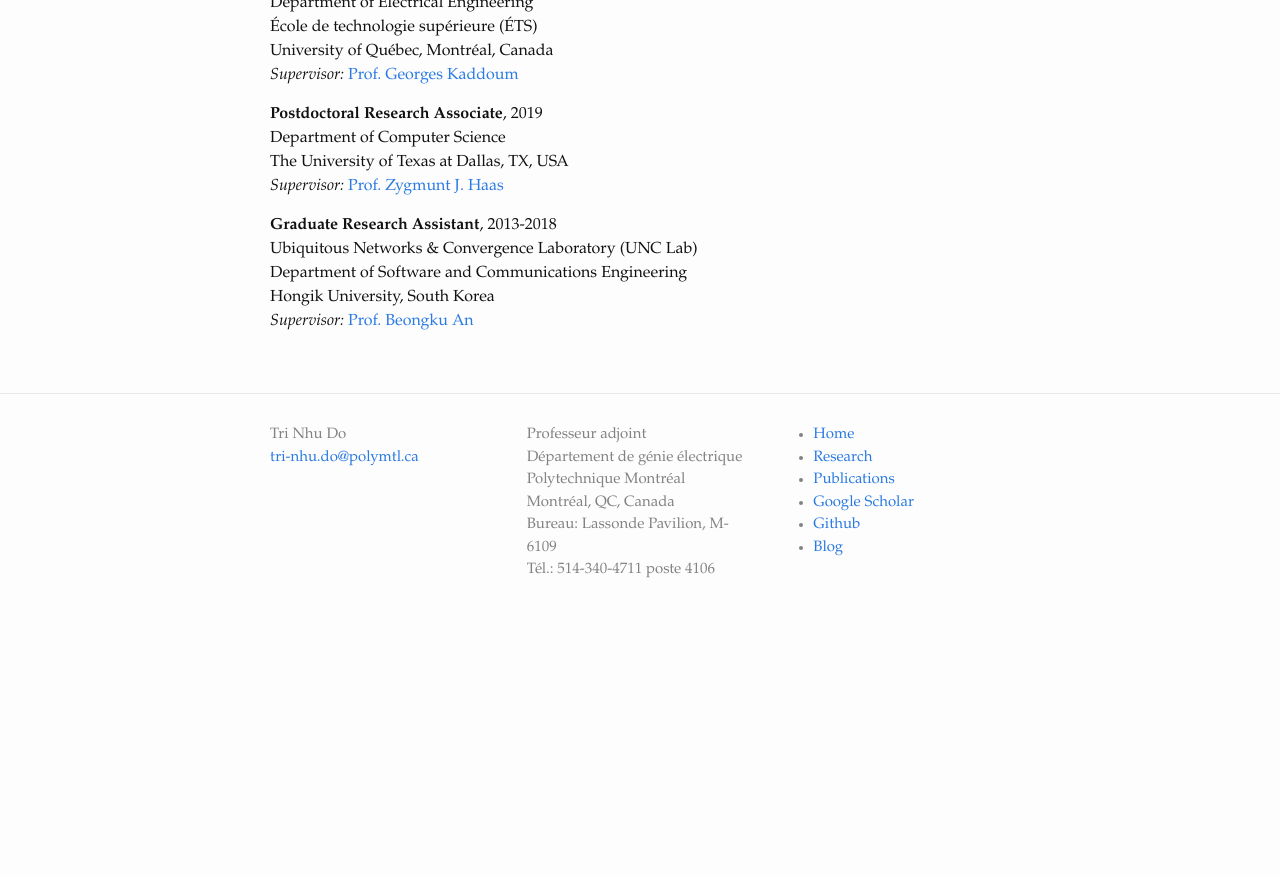
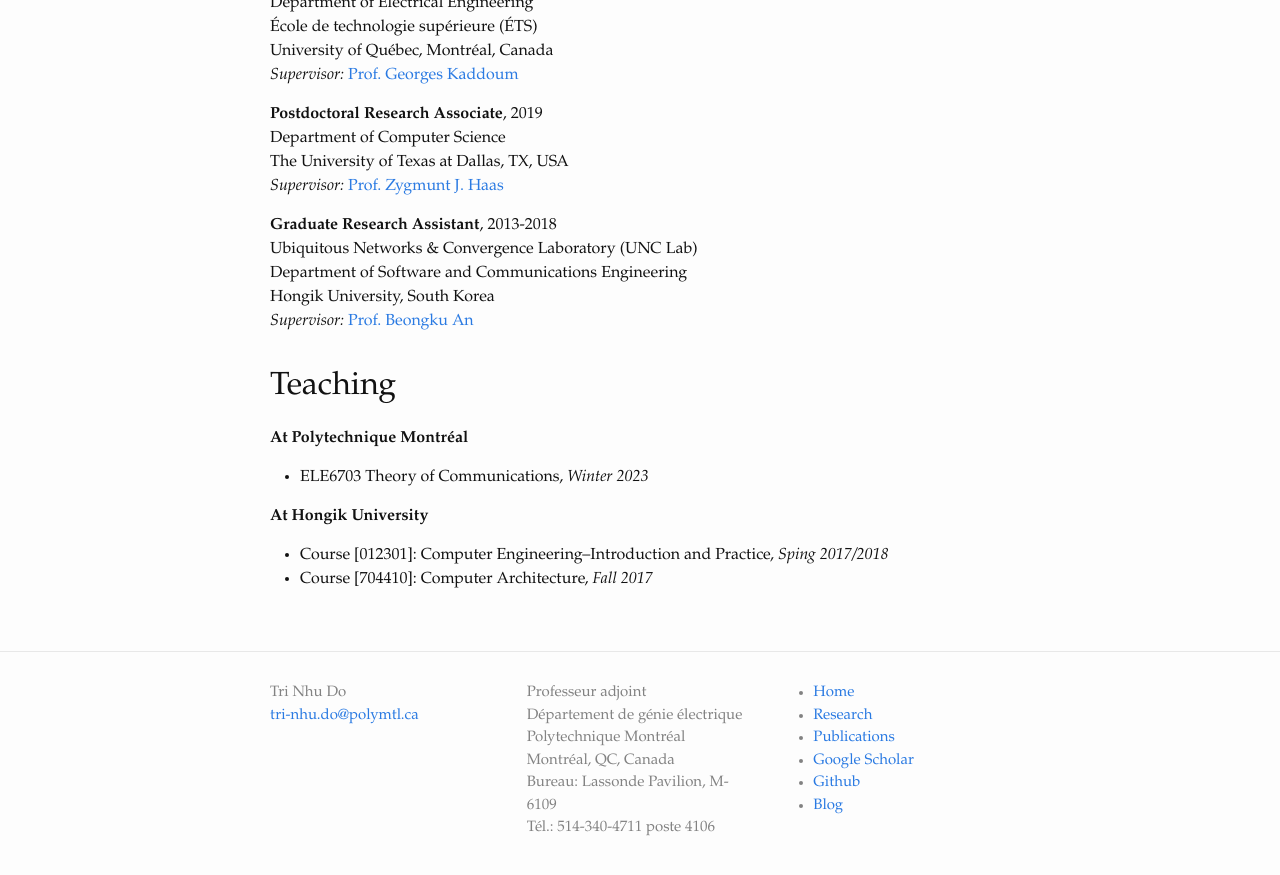
Before and after one commit to trinhudo/trinhudo.github.io, a Jekyll site: the page built from about.md, in a window 1280 px wide and 900 px high, scrolled down 910 px. Shown: the top 875 px of the window. Built offline with Jekyll 4.4.1, drawn with Linux system fonts in a browser that asks for light colours; before the commit the page ends 1552 px from its top, so only the background shows below that.

Commit message:
Update about.md
Signed-off-by: Tri Nhu Do <43434724+trinhudo@users.noreply.github.com>

```diff
--- a/about.md
+++ b/about.md
@@ -48,3 +48,12 @@
 Department of Software and Communications Engineering
 Hongik University, South Korea
 _Supervisor:_ <a href="http://unclab.hongik.ac.kr/professor.php" target="_blank">Prof. Beongku An</a>
+
+## Teaching
+
+**At Polytechnique Montréal**
+- ELE6703 Theory of Communications, _Winter 2023_
+
+**At Hongik University**
+- Course [012301]: Computer Engineering–Introduction and Practice, _Sping 2017/2018_
+- Course [704410]: Computer Architecture, _Fall 2017_
```
